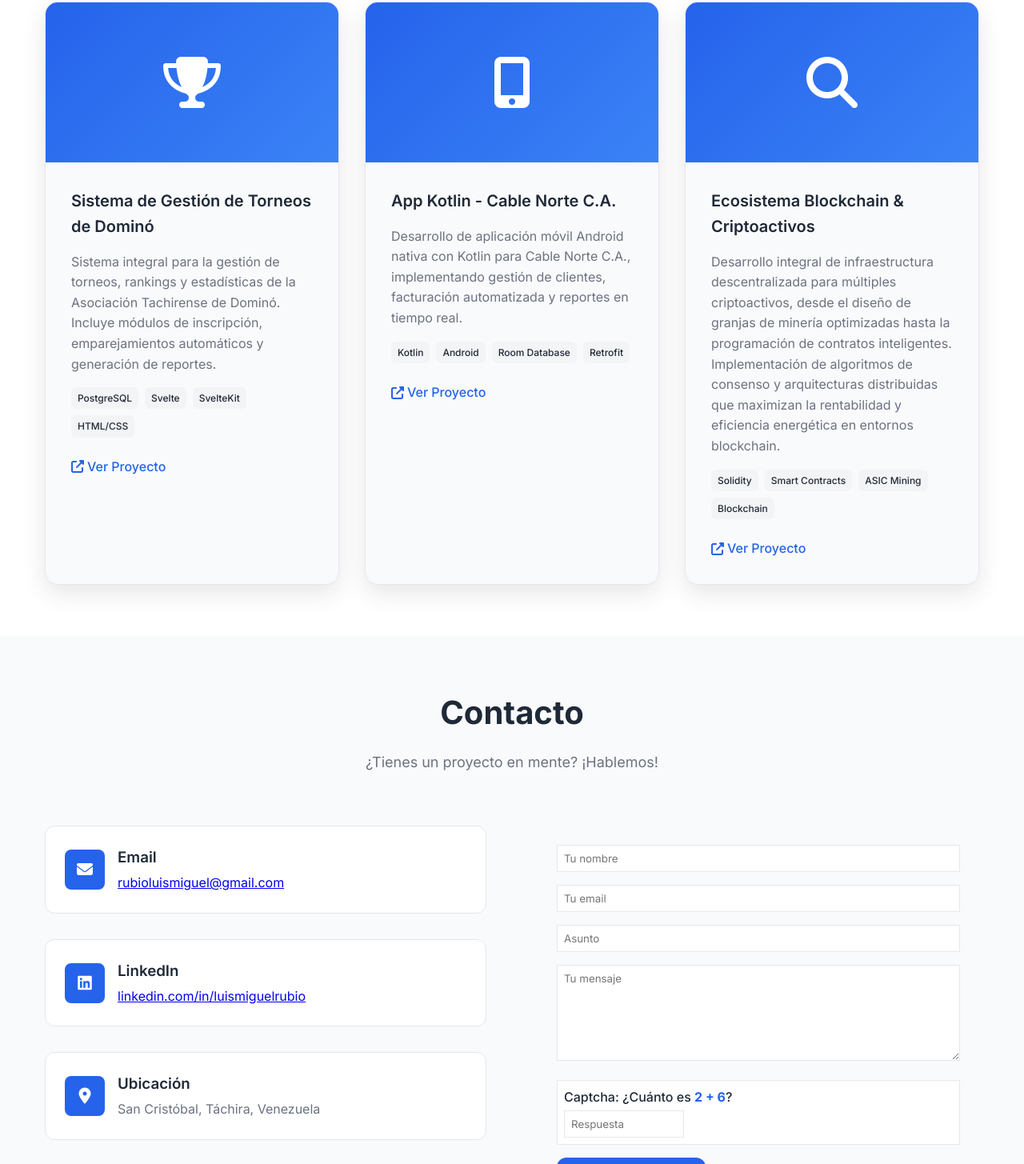
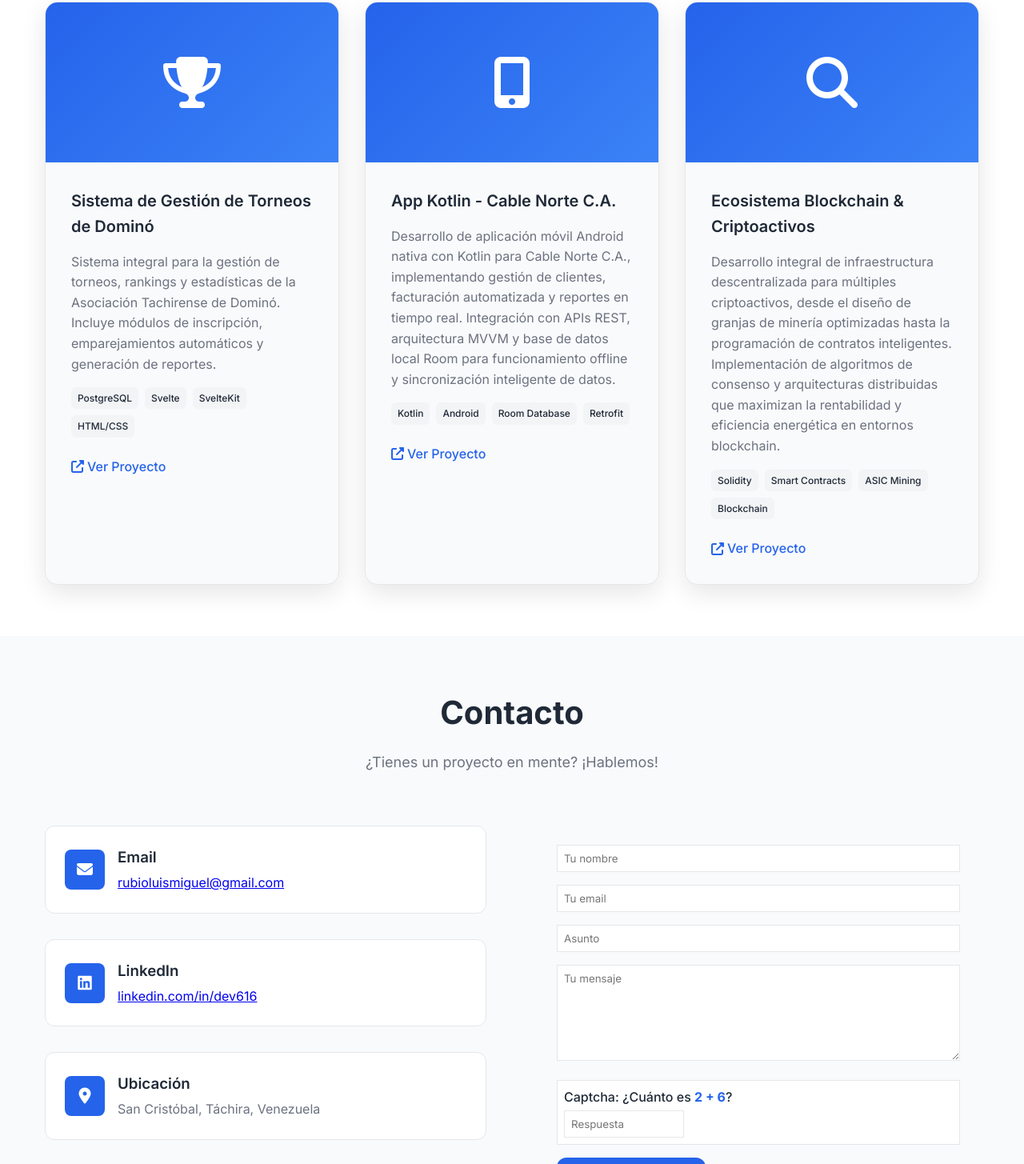
Before and after one commit to Sir-D3V/Sir-D3V.github.io, a plain HTML site: page index.html in a window 1280 px wide. Shown: the part 3980-5435 px from the top of the page at 80% size. Drawn offline with Linux system fonts and the light colour scheme.

Commit message:
v1.2.0: Fixed LinkedIn URL to dev616, enhanced Kotlin project description with MVVM architecture and offline capabilities

```diff
--- a/index.html
+++ b/index.html
@@ -422,6 +422,8 @@
                         <p class="project-description">
                             Desarrollo de aplicación móvil Android nativa con Kotlin para Cable Norte C.A.,
                             implementando gestión de clientes, facturación automatizada y reportes en tiempo real.
+                            Integración con APIs REST, arquitectura MVVM y base de datos local Room para
+                            funcionamiento offline y sincronización inteligente de datos.
                         </p>
                         <div class="project-tech">
                             <span class="tech-tag">Kotlin</span>
@@ -492,7 +494,7 @@
                         </div>
                         <div class="contact-details">
                             <h3>LinkedIn</h3>
-                            <p><a href="https://linkedin.com/in/luismiguelrubio" target="_blank">linkedin.com/in/luismiguelrubio</a></p>
+                            <p><a href="https://www.linkedin.com/in/dev616" target="_blank">linkedin.com/in/dev616</a></p>
                         </div>
                     </div>
                     <div class="contact-item">
```
